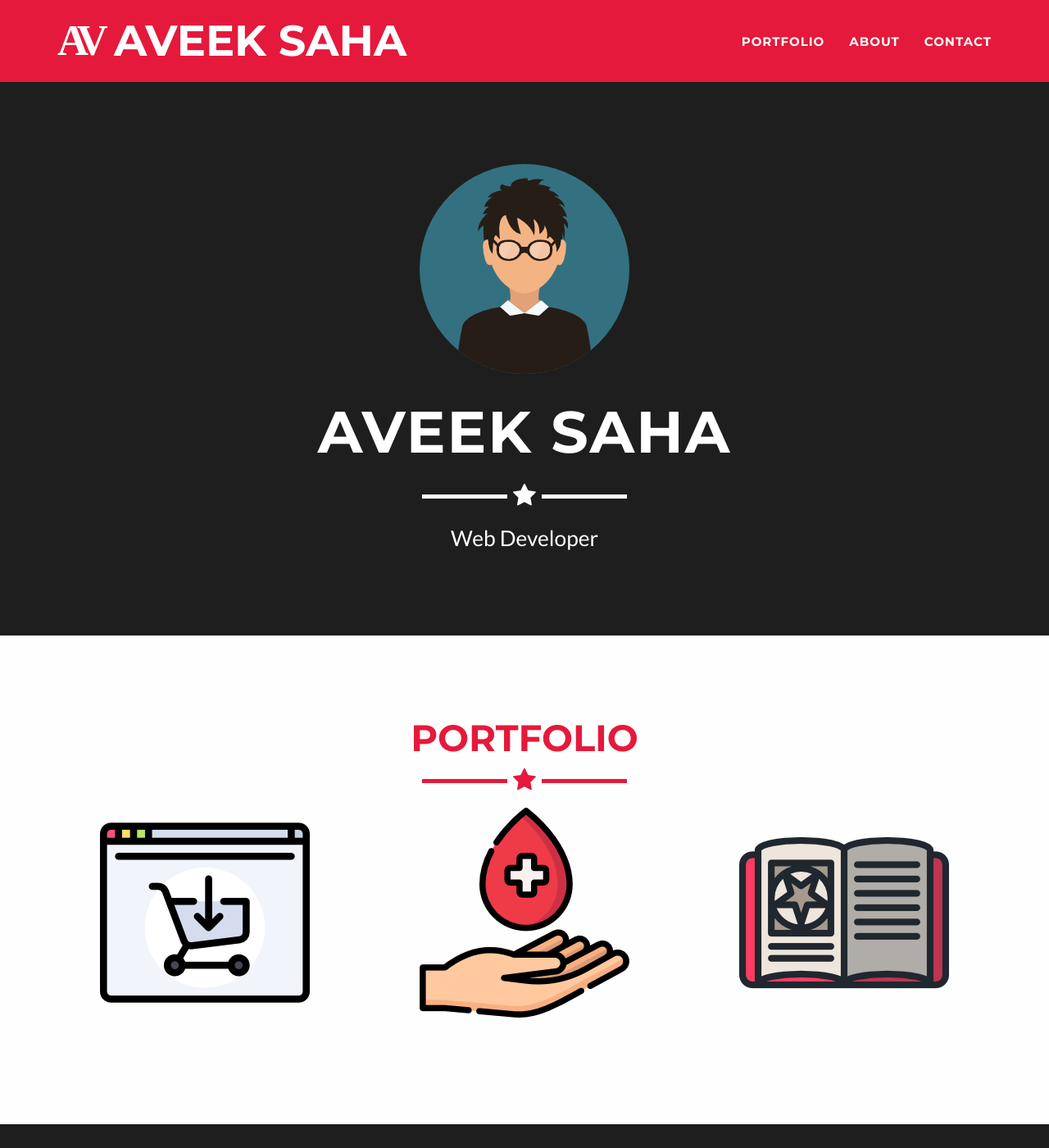
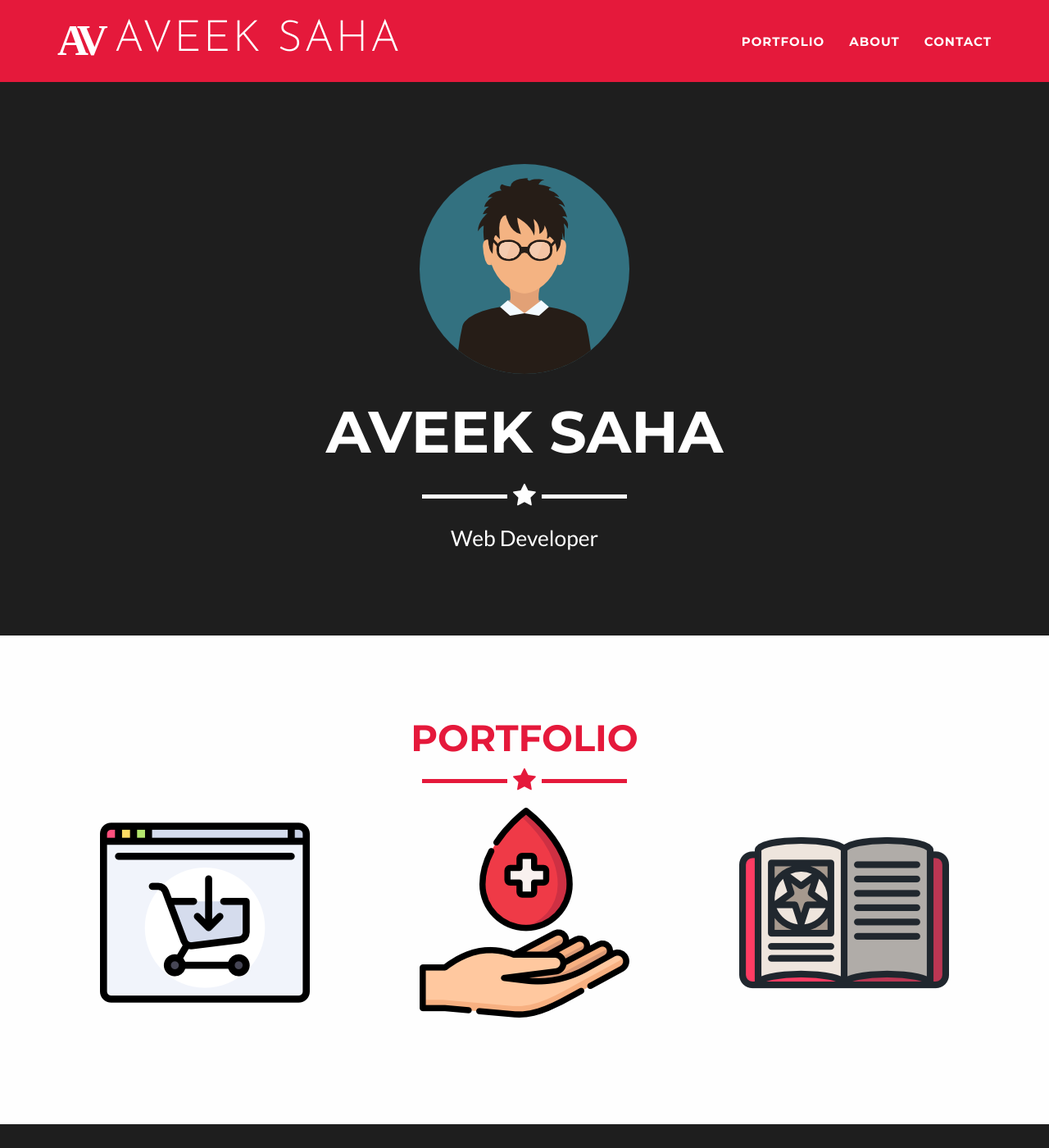
Before and after one commit to Aveek-Saha/Aveek-Saha.github.io, a Jekyll site: the page built from index.html, in a window 1280 px wide and 1400 px high. Shown: the whole window at 82% size. Built offline with Jekyll 4.4.1, drawn with Linux system fonts in a browser that asks for light colours; some web fonts are replaced.

Commit message:
Update main.css

```diff
--- a/_includes/css/main.css
+++ b/_includes/css/main.css
@@ -182,7 +182,7 @@ header .intro-text .skills {
     margin-left: 25%
 }
 
-.name{
+.me{
     letter-spacing: 2px;
     font-family: Josefin Sans, cursive;
     font-size: 3em;
```
